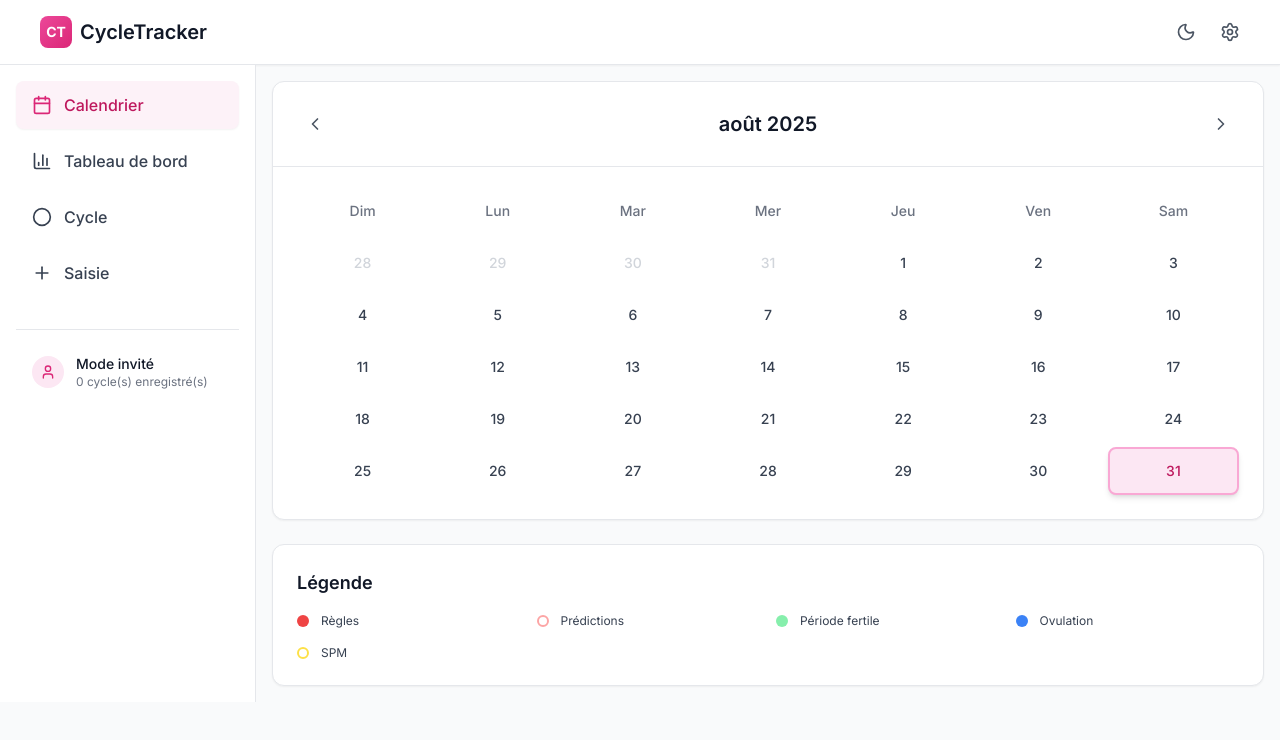
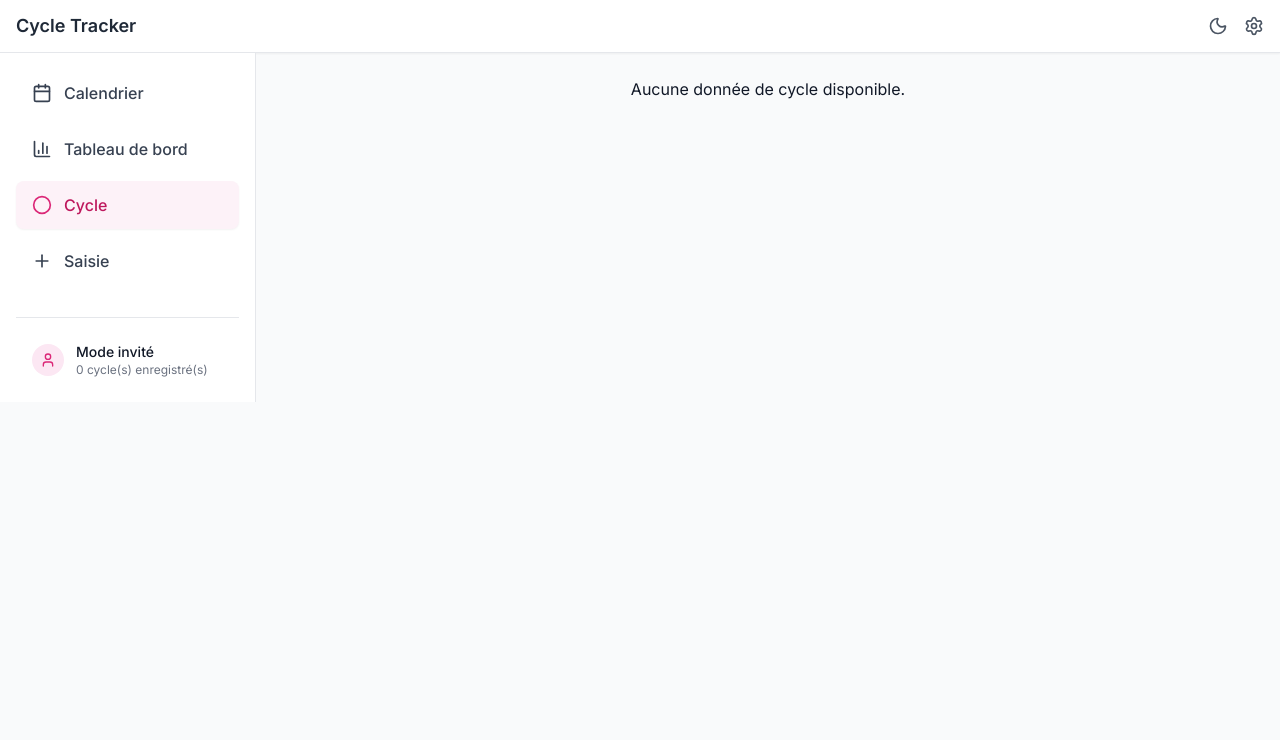
Before and after one commit to cjovignot/cyclesSync, a React (Vite) app: page / in a window 1280 px wide. Both pictures are taken after a click on the button "Continuer en mode invité". Shown: the top 740 px of the page. Built offline with nearby package versions, Linux system fonts and the light colour scheme.

Commit message:
[MAJ] Circle

```diff
--- a/src/App.tsx
+++ b/src/App.tsx
@@ -2,6 +2,7 @@ import { useState } from "react";
 import { AppProvider, useApp } from "./contexts/AppContext";
 import { Header } from "./components/Layout/Header";
 import { Navigation } from "./components/Layout/Navigation";
+import { BottomNav } from "./components/Layout/BottomNav";
 import { DashboardView } from "./components/Dashboard/DashboardView";
 import { CycleCircleView } from "./components/CycleCircle/CycleCircleView";
 import { InputView } from "./components/Input/InputView";
@@ -72,6 +73,7 @@ function AppContent() {
           )}
 
           <div className="animate-fade-in">{renderCurrentView()}</div>
+          <BottomNav />
         </main>
       </div>
     </div>
--- /dev/null
+++ b/src/components/Layout/BottomNav.tsx
@@ -0,0 +1,82 @@
+import { Home, Calendar, Settings, Sun, Moon, Circle } from "lucide-react";
+import { useApp } from "../../contexts/AppContext";
+import type { View } from "../../contexts/AppContext";
+
+export function BottomNav() {
+  const { state, dispatch } = useApp();
+  const { preferences, currentView } = state;
+
+  const setView = (view: View) => {
+    dispatch({ type: "SET_VIEW", payload: view });
+  };
+
+  const toggleTheme = () => {
+    const newTheme = preferences.theme === "dark" ? "light" : "dark";
+    dispatch({
+      type: "SET_PREFERENCES",
+      payload: { ...preferences, theme: newTheme },
+    });
+  };
+
+  return (
+    <nav className="fixed bottom-0 left-0 right-0 bg-white border-t border-gray-200 shadow-md dark:bg-gray-900 dark:border-gray-700 md:hidden">
+      <div className="flex items-center justify-around h-14">
+        <button
+          onClick={() => setView("home")}
+          className={`flex flex-col items-center text-xs ${
+            currentView === "home"
+              ? "text-primary-600"
+              : "text-gray-600 dark:text-gray-300"
+          }`}
+        >
+          <Home className="w-5 h-5" />
+          {/* Tableau de bord */}
+        </button>
+
+        <button
+          onClick={() => setView("calendar")}
+          className={`flex flex-col items-center text-xs ${
+            currentView === "calendar"
+              ? "text-primary-600"
+              : "text-gray-600 dark:text-gray-300"
+          }`}
+        >
+          <Circle className="w-5 h-5" />
+          Cycle
+        </button>
+
+        <button
+          onClick={toggleTheme}
+          className="flex flex-col items-center text-xs text-gray-600 dark:text-gray-300"
+        >
+          <Calendar className="w-5 h-5" />
+          Calendrier
+        </button>
+
+        <button
+          onClick={toggleTheme}
+          className="flex flex-col items-center text-xs text-gray-600 dark:text-gray-300"
+        >
+          {preferences.theme === "dark" ? (
+            <Sun className="w-5 h-5" />
+          ) : (
+            <Moon className="w-5 h-5" />
+          )}
+          Thème
+        </button>
+
+        <button
+          onClick={() => setView("settings")}
+          className={`flex flex-col items-center text-xs ${
+            currentView === "settings"
+              ? "text-primary-600"
+              : "text-gray-600 dark:text-gray-300"
+          }`}
+        >
+          <Settings className="w-5 h-5" />
+          {/* Réglages */}
+        </button>
+      </div>
+    </nav>
+  );
+}
--- a/src/components/Layout/Header.tsx
+++ b/src/components/Layout/Header.tsx
@@ -1,11 +1,7 @@
-import { Menu, Settings, Moon, Sun } from "lucide-react";
+import { Settings, Sun, Moon } from "lucide-react";
 import { useApp } from "../../contexts/AppContext";
 
-interface HeaderProps {
-  onMenuClick: () => void;
-}
-
-export function Header({ onMenuClick }: HeaderProps) {
+export function Header() {
   const { state, dispatch } = useApp();
   const { preferences } = state;
 
@@ -17,40 +13,16 @@ export function Header({ onMenuClick }: HeaderProps) {
     });
   };
 
-  const handleSettingsClick = () => {
-    dispatch({ type: "SET_VIEW", payload: "settings" });
-  };
+  return (
+    <header className="items-center justify-between hidden px-4 py-3 bg-white border-b border-gray-200 shadow-sm md:flex dark:bg-gray-900 dark:border-gray-700">
+      <h1 className="text-lg font-semibold text-gray-800 dark:text-gray-100">
+        Cycle Tracker
+      </h1>
 
-  return (
-    <header className="bg-white border-b border-gray-200 shadow-sm dark:bg-gray-900 dark:border-gray-700">
-      <div className="px-4 mx-auto sm:px-6 lg:px-8">
-        <div className="flex items-center justify-between h-16">
-          {/* Logo + Menu */}
-          <div className="flex items-center space-x-2">
-            {/* Hamburger menu sur mobile */}
-            <button
-              onClick={onMenuClick}
-              className="p-2 text-gray-600 rounded-md dark:text-gray-300 hover:bg-gray-100 dark:hover:bg-gray-800 md:hidden"
-            >
-              <Menu className="w-6 h-6" />
-            </button>
-
-            {/* Logo et nom */}
-            <div className="flex items-center space-x-2">
-              <div className="flex items-center justify-center w-8 h-8 rounded-lg bg-gradient-to-br from-primary-500 to-primary-600">
-                <span className="text-sm font-bold text-white">CT</span>
-              </div>
-              <h1 className="text-lg font-semibold text-gray-900 sm:text-xl dark:text-white">
-                CycleTracker
-              </h1>
-            </div>
-          </div>
-
-          {/* Actions */}
-          <div className="flex items-center space-x-2">
+      <div className="flex items-center gap-4">
         <button
           onClick={toggleTheme}
-              className="p-2 text-gray-600 rounded-md dark:text-gray-300 hover:bg-gray-100 dark:hover:bg-gray-800"
+          className="text-gray-600 dark:text-gray-300 hover:text-primary-600"
         >
           {preferences.theme === "dark" ? (
             <Sun className="w-5 h-5" />
@@ -58,14 +30,10 @@ export function Header({ onMenuClick }: HeaderProps) {
             <Moon className="w-5 h-5" />
           )}
         </button>
-            <button
-              onClick={handleSettingsClick}
-              className="p-2 text-gray-600 rounded-md dark:text-gray-300 hover:bg-gray-100 dark:hover:bg-gray-800"
-            >
+
+        <button className="text-gray-600 dark:text-gray-300 hover:text-primary-600">
           <Settings className="w-5 h-5" />
         </button>
-          </div>
-        </div>
       </div>
     </header>
   );
--- a/src/contexts/AppContext.tsx
+++ b/src/contexts/AppContext.tsx
@@ -15,11 +15,19 @@ export const initialState: AppState = {
   user: null,
   cycles: [],
   preferences: storage.getPreferences(),
-  currentView: "calendar",
+  currentView: "cycle",
   selectedDate: null,
   isLoading: true,
   stats: null,
 };
+
+export type View =
+  | "cycle"
+  | "calendar"
+  | "dashboard"
+  | "input"
+  | "settings"
+  | "home";
 
 // -------------------- Provider --------------------
 export function AppProvider({ children }: { children: React.ReactNode }) {
--- a/src/contexts/appReducer.ts
+++ b/src/contexts/appReducer.ts
@@ -8,6 +8,7 @@ import {
   predictNextPeriod,
   predictOvulation,
 } from "../utils/cycleCalculations";
+import type { View } from "./AppContext";
 
 // -------------------- Reducer --------------------
 export function appReducer(state: AppState, action: AppAction): AppState {
@@ -94,9 +95,8 @@ export function appReducer(state: AppState, action: AppAction): AppState {
 
     case "SET_PREFERENCES":
       return { ...state, preferences: action.payload };
-
     case "SET_VIEW":
-      return { ...state, currentView: action.payload };
+      return { ...state, currentView: action.payload as View };
 
     case "SET_SELECTED_DATE":
       return { ...state, selectedDate: action.payload };
--- a/src/types/index.ts
+++ b/src/types/index.ts
@@ -1,4 +1,5 @@
 import { storage } from "../utils/storage";
+import type { View } from "../contexts/AppContext";
 
 export interface CycleDay {
   date: string;
@@ -87,7 +88,7 @@ export interface AppState {
   user: User | null;
   cycles: Cycle[];
   preferences: UserPreferences;
-  currentView: "cycle" | "calendar" | "dashboard" | "input" | "settings";
+  currentView: View;
   selectedDate: string | null;
   isLoading: boolean;
   stats: DashboardStats | null;
```
Lines whose indentation alone changed are shown as unchanged.
